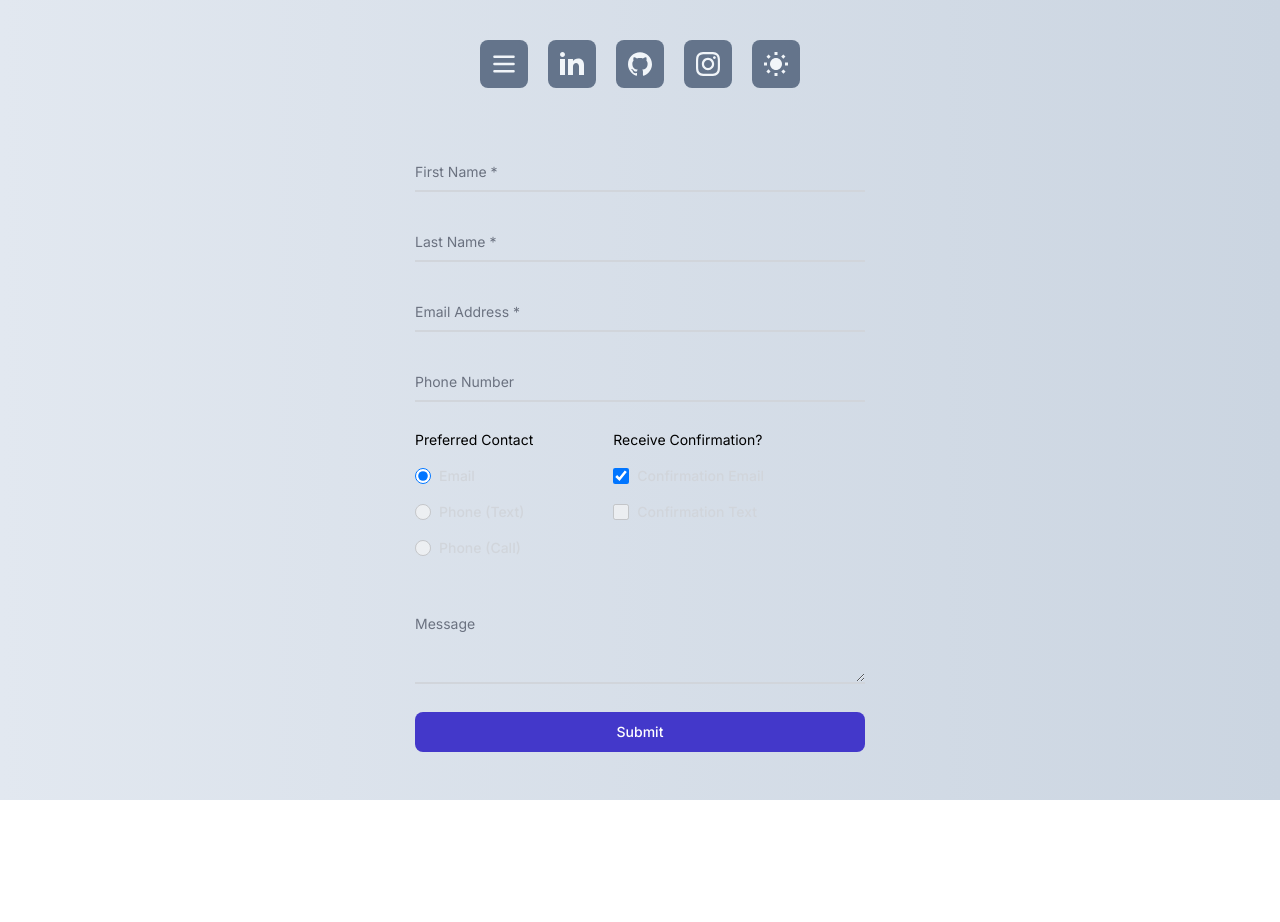
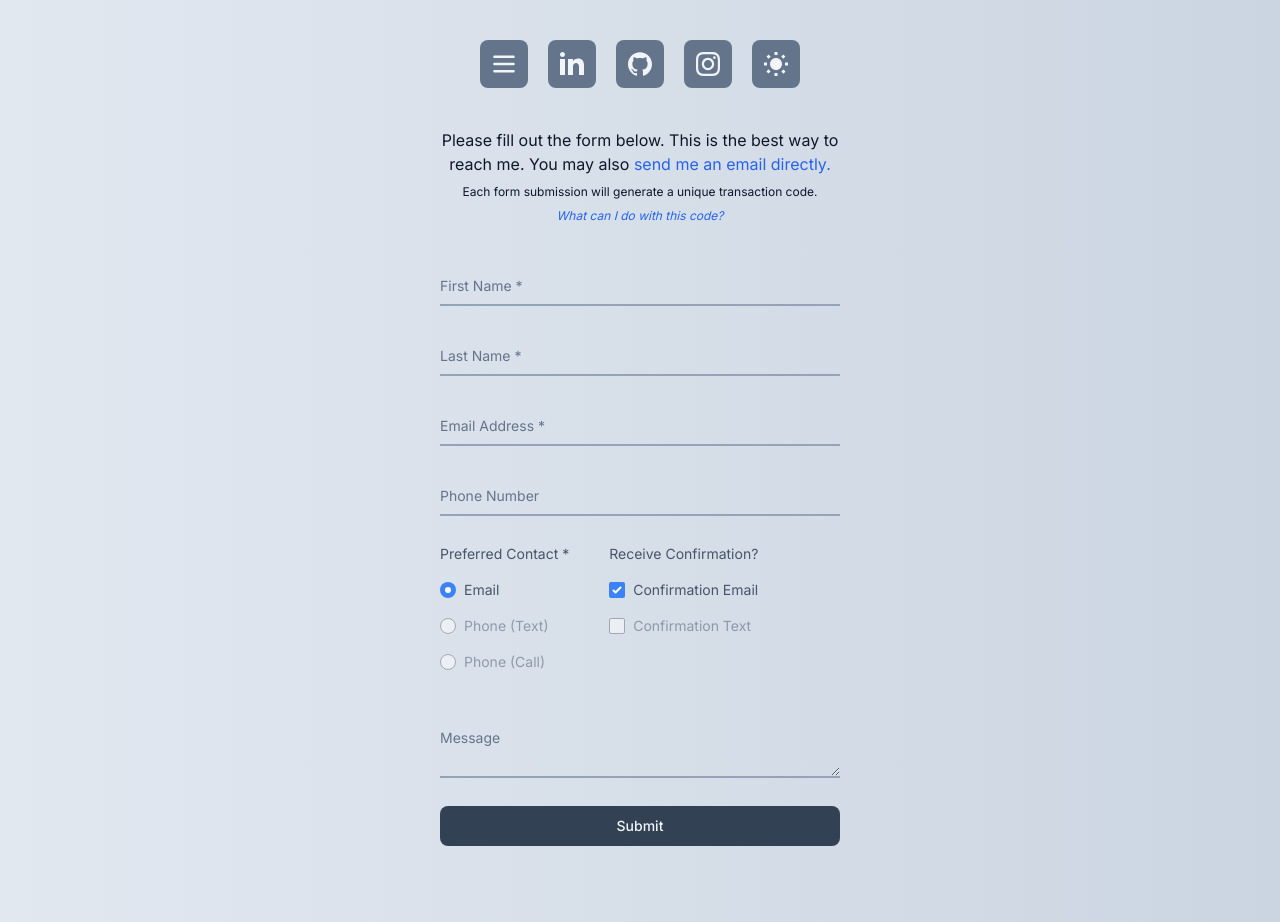
Before and after one commit to samuelbmarks/justcallmesam, a Next.js app: page /contact in a window 1280 px wide. Before the commit the page ends 800 px from the top, so only its background shows below. Built offline with nearby package versions, Linux system fonts and the light colour scheme.

Commit message:
way too many changes

```diff
--- a/package.json
+++ b/package.json
@@ -9,12 +9,15 @@
     "lint": "next lint"
   },
   "dependencies": {
+    "@tailwindcss/forms": "^0.5.7",
+    "@types/uuid": "^9.0.8",
     "next": "14.2.3",
     "next-themes": "^0.3.0",
     "react": "^18",
     "react-dom": "^18",
     "react-powerglitch": "^1.0.3",
     "react-social-icons": "^6.16.0",
+    "uuid": "^10.0.0",
     "zod": "^3.23.8"
   },
   "devDependencies": {
--- a/src/app/components/BkgdGradient.tsx
+++ b/src/app/components/BkgdGradient.tsx
@@ -2,7 +2,7 @@ import React from 'react'
 
 const BkgdGradient = () => {
     return (
-        <div className="absolute w-full h-full">
+        <div className="absolute w-[100%] h-[200%] self-center">
             <div
                 className="
                     opacity-0
--- a/src/app/components/ContactForm.tsx
+++ b/src/app/components/ContactForm.tsx
@@ -54,19 +54,36 @@ const ContactForm = () => {
     };
 
     return (
-      <form className="absolute mb-[100px] top-[150px] z-20 flex flex-col gap-7 w-[450px] max-w-[80%]" action={formAction}>
+      <form className="z-20 flex flex-col gap-7 w-[400px] max-w-[80%]" action={formAction}>
         <div className="relative z-0 w-full group">
           <input
             type="text"
             name="first_name"
             id="first_name"
-            className="block py-2.5 w-full text-sm text-gray-900 bg-transparent border-0 border-b-2 border-gray-300 appearance-none dark:text-white dark:border-gray-600 dark:focus:border-indigo-500 focus:outline-none focus:ring-0 focus:border-indigo-600 peer"
+            className="
+              block py-2.5 w-full text-sm
+              text-slate-500 focus:text-slate-700
+              border-slate-400 focus:border-slate-700
+              dark:text-slate-400 dark:focus:text-slate-100
+              dark:border-slate-400 dark:focus:border-slate-100
+              border-0 border-b-2 bg-transparent
+              focus:outline-none focus:ring-0 peer
+            "
             placeholder=" "
             required
           />
           <label
             htmlFor="first_name"
-            className="peer-focus:font-medium absolute text-sm text-gray-500 dark:text-gray-400 duration-300 transform -translate-y-6 scale-75 top-3 -z-10 origin-[0] peer-focus:start-0 rtl:peer-focus:translate-x-1/4 rtl:peer-focus:left-auto peer-focus:text-indigo-600 peer-focus:dark:text-indigo-500 peer-placeholder-shown:scale-100 peer-placeholder-shown:translate-y-0 peer-focus:scale-75 peer-focus:-translate-y-6"
+            className="
+              absolute scale-75 top-3 -z-10
+              text-sm peer-focus:font-medium
+              text-slate-500 peer-focus:text-slate-700
+              dark:text-slate-400 dark:peer-focus:text-slate-100
+              origin-[0] peer-focus:start-0
+              rtl:peer-focus:translate-x-1/4 rtl:peer-focus:left-auto peer-focus:text-slate-700 peer-focus:dark:text-slate-100
+              peer-placeholder-shown:scale-100 peer-placeholder-shown:translate-y-0 peer-focus:scale-75 peer-focus:-translate-y-6
+              transition-all duration-300 transform -translate-y-6
+            "
           >First Name *
           </label>
         </div>
@@ -76,13 +93,30 @@ const ContactForm = () => {
             type="text"
             name="last_name"
             id="last_name"
-            className="block py-2.5 w-full text-sm text-gray-900 bg-transparent border-0 border-b-2 border-gray-300 appearance-none dark:text-white dark:border-gray-600 dark:focus:border-indigo-500 focus:outline-none focus:ring-0 focus:border-indigo-600 peer"
+            className="
+              block py-2.5 w-full text-sm
+              text-slate-500 focus:text-slate-700
+              border-slate-400 focus:border-slate-700
+              dark:text-slate-400 dark:focus:text-slate-100
+              dark:border-slate-400 dark:focus:border-slate-100
+              border-0 border-b-2 bg-transparent
+              focus:outline-none focus:ring-0 peer
+            "
             placeholder=" "
             required
           />
           <label
             htmlFor="last_name"
-            className="peer-focus:font-medium absolute text-sm text-gray-500 dark:text-gray-400 duration-300 transform -translate-y-6 scale-75 top-3 -z-10 origin-[0] peer-focus:start-0 rtl:peer-focus:translate-x-1/4 rtl:peer-focus:left-auto peer-focus:text-indigo-600 peer-focus:dark:text-indigo-500 peer-placeholder-shown:scale-100 peer-placeholder-shown:translate-y-0 peer-focus:scale-75 peer-focus:-translate-y-6"
+            className="
+              absolute scale-75 top-3 -z-10
+              text-sm peer-focus:font-medium
+              text-slate-500 peer-focus:text-slate-700
+              dark:text-slate-400 dark:peer-focus:text-slate-100
+              origin-[0] peer-focus:start-0
+              rtl:peer-focus:translate-x-1/4 rtl:peer-focus:left-auto peer-focus:text-slate-700 peer-focus:dark:text-slate-100
+              peer-placeholder-shown:scale-100 peer-placeholder-shown:translate-y-0 peer-focus:scale-75 peer-focus:-translate-y-6
+              transition-all duration-300 transform -translate-y-6
+            "
           >Last Name *
           </label>
         </div>
@@ -92,13 +126,30 @@ const ContactForm = () => {
             type="email"
             id="email"
             name="email"
-            className="block py-2.5 w-full text-sm text-gray-900 bg-transparent border-0 border-b-2 border-gray-300 appearance-none dark:text-white dark:border-gray-600 dark:focus:border-indigo-500 focus:outline-none focus:ring-0 focus:border-indigo-600 peer"
+            className="
+              block py-2.5 w-full text-sm
+              text-slate-500 focus:text-slate-700
+              border-slate-400 focus:border-slate-700
+              dark:text-slate-400 dark:focus:text-slate-100
+              dark:border-slate-400 dark:focus:border-slate-100
+              border-0 border-b-2 bg-transparent
+              focus:outline-none focus:ring-0 peer
+            "
             placeholder=" "
             required
           />
           <label
             htmlFor="email"
-            className="peer-focus:font-medium absolute text-sm text-gray-500 dark:text-gray-400 duration-300 transform -translate-y-6 scale-75 top-3 -z-10 origin-[0] peer-focus:start-0 rtl:peer-focus:translate-x-1/4 rtl:peer-focus:left-auto peer-focus:text-indigo-600 peer-focus:dark:text-indigo-500 peer-placeholder-shown:scale-100 peer-placeholder-shown:translate-y-0 peer-focus:scale-75 peer-focus:-translate-y-6"
+            className="
+              absolute scale-75 top-3 -z-10
+              text-sm peer-focus:font-medium
+              text-slate-500 peer-focus:text-slate-700
+              dark:text-slate-400 dark:peer-focus:text-slate-100
+              origin-[0] peer-focus:start-0
+              rtl:peer-focus:translate-x-1/4 rtl:peer-focus:left-auto peer-focus:text-slate-700 peer-focus:dark:text-slate-100
+              peer-placeholder-shown:scale-100 peer-placeholder-shown:translate-y-0 peer-focus:scale-75 peer-focus:-translate-y-6
+              transition-all duration-300 transform -translate-y-6
+            "
           >Email Address *
           </label>
         </div>
@@ -108,21 +159,38 @@ const ContactForm = () => {
             type="tel"
             name="phone"
             id="phone"
-            className="block py-2.5 w-full text-sm text-gray-900 bg-transparent border-0 border-b-2 border-gray-300 appearance-none dark:text-white dark:border-gray-600 dark:focus:border-indigo-500 focus:outline-none focus:ring-0 focus:border-indigo-600 peer"
+            className="
+              block py-2.5 w-full text-sm
+              text-slate-500 focus:text-slate-700
+              border-slate-400 focus:border-slate-700
+              dark:text-slate-400 dark:focus:text-slate-100
+              dark:border-slate-400 dark:focus:border-slate-100
+              border-0 border-b-2 bg-transparent
+              focus:outline-none focus:ring-0 peer
+            "
             placeholder=" "
             value={phone}
             onChange={handlePhoneChange}
           />
           <label
             htmlFor="phone"
-            className="peer-focus:font-medium absolute text-sm text-gray-500 dark:text-gray-400 duration-300 transform -translate-y-6 scale-75 top-3 -z-10 origin-[0] peer-focus:start-0 rtl:peer-focus:translate-x-1/4 rtl:peer-focus:left-auto peer-focus:text-indigo-600 peer-focus:dark:text-indigo-500 peer-placeholder-shown:scale-100 peer-placeholder-shown:translate-y-0 peer-focus:scale-75 peer-focus:-translate-y-6"
+            className="
+              absolute scale-75 top-3 -z-10
+              text-sm peer-focus:font-medium
+              text-slate-500 peer-focus:text-slate-700
+              dark:text-slate-400 dark:peer-focus:text-slate-100
+              origin-[0] peer-focus:start-0
+              rtl:peer-focus:translate-x-1/4 rtl:peer-focus:left-auto peer-focus:text-slate-700 peer-focus:dark:text-slate-100
+              peer-placeholder-shown:scale-100 peer-placeholder-shown:translate-y-0 peer-focus:scale-75 peer-focus:-translate-y-6
+              transition-all duration-300 transform -translate-y-6
+            "
           >Phone Number
           </label>
         </div>
 
-        <div className="flex gap-20">
+        <div className="flex gap-10 max-xs:flex-col">
           <fieldset>
-            <legend className="text-sm mb-4">Preferred Contact</legend>
+            <legend className="text-sm text-medium text-slate-600 dark:text-slate-200 mb-4">Preferred Contact *</legend>
 
             <div className="flex items-center mb-4 group">
               <input
@@ -130,13 +198,21 @@ const ContactForm = () => {
                 id="prefers_email"
                 name="preferred_contact"
                 value="prefers_email"
-                className="w-4 h-4 border-gray-300 dark:focus:bg-indigo-600 dark:bg-gray-700 dark:border-gray-600"
+                className="
+                  form-radio w-4 h-4
+                  checked:bg-blue-500 dark:checked:bg-blue-400
+                  transition-all duration-300 ease-in-out
+                "
                 checked={preferredContact === "prefers_email"}
                 onChange={handlePreferredContactChange}
               />
               <label
                 htmlFor="prefers_email"
-                className="block ms-2 text-sm font-medium text-gray-300"
+                className="
+                  ms-2 text-sm
+                  text-slate-600 dark:text-slate-200
+                  transition-all duration-300 ease-in-out
+                "
               >Email
               </label>
             </div>
@@ -147,14 +223,23 @@ const ContactForm = () => {
                 id="prefers_text"
                 name="preferred_contact"
                 value="prefers_text"
-                className="w-4 h-4 border-gray-300 dark:focus:bg-indigo-600 dark:bg-gray-700 dark:border-gray-600"
+                className="
+                  form-radio w-4 h-4 peer
+                  checked:bg-blue-500 dark:checked:bg-blue-400
+                  disabled:opacity-50
+                  transition-all duration-300 ease-in-out
+                "
                 checked={preferredContact === "prefers_text"}
                 onChange={handlePreferredContactChange}
                 disabled={confirmationTextDisabled}
               />
               <label
                 htmlFor="prefers_text"
-                className="block ms-2 text-sm font-medium text-gray-300"
+                className="
+                  peer-disabled:opacity-50
+                  ms-2 text-sm
+                  text-slate-600 dark:text-slate-200
+                  transition-all duration-300 ease-in-out"
               >Phone (Text)
               </label>
             </div>
@@ -165,34 +250,52 @@ const ContactForm = () => {
                 id="prefers_call"
                 name="preferred_contact"
                 value="prefers_call"
-                className="w-4 h-4 border-gray-300 dark:focus:bg-indigo-600 dark:bg-gray-700 dark:border-gray-600"
+                className="
+                  w-4 h-4 peer
+                  checked:bg-blue-500 dark:checked:bg-blue-400
+                  disabled:opacity-50
+                  transition-all duration-300 ease-in-out
+                "
                 checked={preferredContact === "prefers_call"}
                 onChange={handlePreferredContactChange}
                 disabled={confirmationTextDisabled}
               />
               <label
                 htmlFor="prefers_call"
-                className="block ms-2 text-sm font-medium text-gray-300"
+                className="
+                  peer-disabled:opacity-50
+                  ms-2 text-sm
+                  text-slate-600 dark:text-slate-200
+                  transition-all duration-300 ease-in-out
+              "
               >Phone (Call)
               </label>
             </div>
           </fieldset>
 
           <fieldset>
-            <legend className="text-sm mb-4">Receive Confirmation?</legend>
+            <legend className="mb-4 text-sm text-slate-600 dark:text-slate-200 transition-all duration-300 ease-in-out">Receive Confirmation?</legend>
 
             <div className="flex items-center mb-4 group">
               <input
                 id="confirmation_email"
                 type="checkbox"
                 value="confirmation_email"
-                className="w-4 h-4 text-indigo-600 bg-gray-100 border-gray-300 rounded-lg dark:bg-gray-700 dark:border-gray-600"
+                className="
+                  form-checkbox w-4 h-4 rounded-sm peer
+                  checked:bg-blue-500 dark:checked:bg-blue-400
+                  transition-all duration-300 ease-in-out
+                "
                 checked={confirmationEmail}
                 onChange={handleConfirmationEmailChange}
               />
               <label
                 htmlFor="confirmation_email"
-                className="ms-2 text-sm font-medium text-gray-300"
+                className="
+                  ms-2 text-sm
+                  text-slate-600 dark:text-slate-200
+                  transition-all duration-300 ease-in-out
+                "
               >Confirmation Email
               </label>
             </div>
@@ -202,14 +305,24 @@ const ContactForm = () => {
                   id="confirmation_text"
                   type="checkbox"
                   value="confirmation_text"
-                  className="w-4 h-4 text-indigo-600 bg-gray-100 border-gray-300 rounded-lg dark:bg-gray-700 dark:border-gray-600"
+                  className="
+                    form-checkbox w-4 h-4 rounded-sm peer
+                    disabled:opacity-50
+                    checked:bg-blue-500 dark:checked:bg-blue-400
+                    transition-all duration-300 ease-in-out
+                    "
                   checked={confirmationText}
                   onChange={handleConfirmationTextChange}
                   disabled={confirmationTextDisabled}
                 />
                 <label
                   htmlFor="confirmation_text"
-                  className="ms-2 text-sm font-medium text-gray-300"
+                  className="
+                    ms-2 text-sm
+                    peer-disabled:opacity-50
+                    text-slate-600 dark:text-slate-200
+                    transition-all duration-300 ease-in-out
+                  "
                 >Confirmation Text
                 </label>
             </div>
@@ -221,24 +334,52 @@ const ContactForm = () => {
           <textarea
             name="message"
             id="message"
-            className="block py-5 w-full text-sm text-gray-900 bg-transparent border-0 border-b-2 border-gray-300 appearance-none dark:text-white dark:border-gray-600 dark:focus:border-indigo-500 focus:outline-none focus:ring-0 focus:border-indigo-600 peer"
+            className="
+              block py-2.5 w-full text-sm
+              text-slate-500 focus:text-slate-700
+              border-slate-400 focus:border-slate-700
+              dark:text-slate-400 dark:focus:text-slate-100
+              dark:border-slate-400 dark:focus:border-slate-100
+              border-0 border-b-2 bg-transparent
+              focus:outline-none focus:ring-0 peer
+            "
             placeholder=" "
           />
           <label
             htmlFor="message"
-            className="peer-focus:font-medium absolute text-sm text-gray-500 dark:text-gray-400 duration-300 transform -translate-y-6 scale-75 top-3 -z-10 origin-[0] peer-focus:start-0 rtl:peer-focus:translate-x-1/4 rtl:peer-focus:left-auto peer-focus:text-indigo-600 peer-focus:dark:text-indigo-500 peer-placeholder-shown:scale-100 peer-placeholder-shown:translate-y-0 peer-focus:scale-75 peer-focus:-translate-y-6"
+            className="
+              absolute scale-75 top-3 -z-10
+              text-sm peer-focus:font-medium
+              text-slate-500 peer-focus:text-slate-700
+              dark:text-slate-400 dark:peer-focus:text-slate-100
+              origin-[0] peer-focus:start-0
+              rtl:peer-focus:translate-x-1/4 rtl:peer-focus:left-auto peer-focus:text-slate-700 peer-focus:dark:text-slate-100
+              peer-placeholder-shown:scale-100 peer-placeholder-shown:translate-y-0 peer-focus:scale-75 peer-focus:-translate-y-6
+              transition-all duration-300 transform -translate-y-6
+            "
           >Message
           </label>
         </div>
 
         <button
           type="submit"
-          className="text-white bg-indigo-700 hover:bg-indigo-800 focus:ring-4 focus:outline-none focus:ring-[green] font-medium rounded-lg text-sm sm:w-auto px-5 py-2.5 text-center dark:bg-indigo-600 dark:hover:bg-indigo-700"
+          className="
+            font-medium rounded-lg text-sm sm:w-auto px-5 py-2.5 text-center
+            text-slate-100 dark:text-slate-700
+            bg-slate-700 hover:bg-slate-800 dark:bg-slate-300 dark:hover:bg-slate-100
+            transition-all duration-300 ease-in-out
+            focus:ring-3 focus:outline-none focus:ring-[green]
+          "
         >Submit
         </button>
 
-        <p aria-live="polite" className="sr-only" role="status">
-          {state?.message}
+        <p aria-live="polite" className={`
+          text-center transition-all duration-300 ease-in-out
+          flex flex-col gap-2
+          ${state?.success ? 'text-blue-600 dark:text-blue-300' : 'text-red-500 dark:text-red-300'}
+        `}>
+          <span className="text-slate-100">{state?.message.body}</span>
+          <span className="text-sm">{state?.message.uuid}</span>
         </p>
 
       </form>
--- a/src/app/components/SocialIcons.tsx
+++ b/src/app/components/SocialIcons.tsx
@@ -18,8 +18,8 @@ const SocialIcons = () => {
     };
 
     return (
-        <div className="absolute z-20 top-10 flex flex-col gap-5">
-            <div className="flex gap-5">
+        <div className={`relative z-20 flex flex-col gap-5 ${menuVisible ? "mb-10" : "mb-0"}`}>
+            <div className="flex gap-5 max-sm:gap-3">
                 <div
                     className="
                         p-3 cursor-pointer rounded-lg
--- a/src/app/contact/page.tsx
+++ b/src/app/contact/page.tsx
@@ -1,12 +1,22 @@
 "use client"
 
+import Link from "next/link";
 import ContactForm from "../components/ContactForm";
 import SocialIcons from "../components/SocialIcons";
+import BkgdGradient from "../components/BkgdGradient";
 
 export default function Home() {
   return (
-    <main className="relative flex flex-col justify-center items-center h-dvh overflow-hidden">
+    <main className="relative flex flex-col gap-10 py-10 justify-center items-center w-full h-auto overflow-hidden">
+      <BkgdGradient />
       <SocialIcons />
+
+      <div className="z-20 text-center text-slate-900 dark:text-slate-100 flex flex-col gap-2 w-[400px] max-w-[75%]">
+        <div>Please fill out the form below. This is the best way to reach me. You may also <a className="text-blue-600 dark:text-blue-300" href="mailto:sam@justcallmesam.com">send me an email directly.</a></div>
+        <div className="text-xs">Each form submission will generate a unique transaction code.</div>
+        <Link href="" className="italic text-xs text-blue-600 dark:text-blue-300">What can I do with this code?</Link>
+      </div>
+
       <ContactForm />
     </main>
   );
--- a/src/app/globals.css
+++ b/src/app/globals.css
@@ -6,7 +6,7 @@
 
 body {
   position: absolute;
-  height: 100%;
+  height: auto;
   width: 100%;
   margin: 0;
   padding: 0;
--- a/src/app/layout.tsx
+++ b/src/app/layout.tsx
@@ -20,7 +20,6 @@ export default function RootLayout({
     <html lang="en" suppressHydrationWarning>
       <body className={inter.className}>
         <Providers>
-          <BkgdGradient />
           {children}
         </Providers>
       </body>
--- a/src/app/utils/page.tsx
+++ b/src/app/utils/page.tsx
@@ -5,9 +5,9 @@ import SocialIcons from "../components/SocialIcons";
 
 export default function Home() {
   return (
-    <main className="relative flex flex-col justify-center items-center h-dvh overflow-hidden">
+    <main className="relative flex flex-col gap-10 py-10 justify-center items-center w-full h-auto">
       <SocialIcons />
-      Coming soon...
+      <span>Check back later...</span>
     </main>
   );
 }
--- a/tailwind.config.ts
+++ b/tailwind.config.ts
@@ -37,7 +37,9 @@ const config: Config = {
       },
     },
   },
-  plugins: [],
+  plugins: [
+    require('@tailwindcss/forms'),
+  ],
   darkMode: 'class',
 };
 export default config;
```
Also changed, not shown: src/app/actions.tsx (+26 -12 lines), src/app/page.tsx (+7 -1 lines), 1 other file (tests, documents, lock files or other folders).
